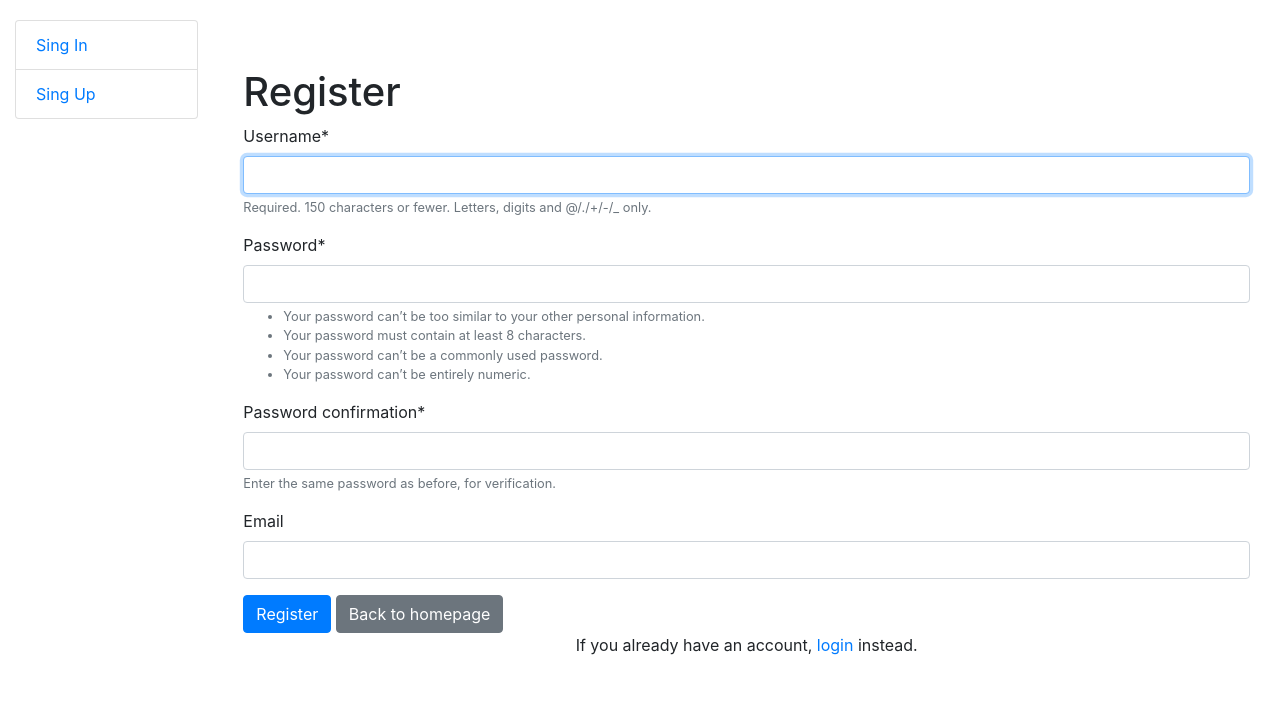
After one commit to fsocie7y/auto-parts-shop, a Django app: page /register/ in a window 1280 px wide. The commit adds this page. Shown: the top 720 px of the page. Run offline with Django 4.2, Linux system fonts and the light colour scheme; some libraries are stand-ins or nearby versions.

Commit message:
SignIn, SignUp, LogOut pages was added

```diff
--- a/auto_parts_shop/settings.py
+++ b/auto_parts_shop/settings.py
@@ -37,8 +37,8 @@ INSTALLED_APPS = [
     "django.contrib.sessions",
     "django.contrib.messages",
     "django.contrib.staticfiles",
+    "crispy_forms",
     "shop",
-    "crispy_forms",
 ]
 
 MIDDLEWARE = [
@@ -52,6 +52,8 @@ MIDDLEWARE = [
 ]
 
 ROOT_URLCONF = "auto_parts_shop.urls"
+
+LOGIN_REDIRECT_URL = "home/"
 
 TEMPLATES = [
     {
@@ -68,6 +70,8 @@ TEMPLATES = [
         },
     },
 ]
+
+CRISPY_TEMPLATE_PACK = "bootstrap4"
 
 WSGI_APPLICATION = "auto_parts_shop.wsgi.application"
 
--- a/auto_parts_shop/urls.py
+++ b/auto_parts_shop/urls.py
@@ -18,8 +18,8 @@ from django.conf.urls.static import static
 from django.contrib import admin
 from django.urls import path, include
 
+
 urlpatterns = [
     path("admin/", admin.site.urls),
     path("", include("shop.urls", namespace="shop")),
-    path("accounts/", include("django.contrib.auth.urls")),
 ] + static(settings.STATIC_URL, document_root=settings.STATIC_ROOT)
--- /dev/null
+++ b/shop/forms.py
@@ -0,0 +1,18 @@
+from django import forms
+from django.contrib.auth.forms import UserCreationForm
+from shop.models import Customer
+
+
+class NewUserForm(UserCreationForm):
+    email = forms.EmailField(required=False)
+
+    class Meta:
+        model = Customer
+        fields = ("username", "password1", "password2")
+
+    def save(self, commit=True):
+        user = super(NewUserForm, self).save(commit=False)
+        user.email = self.cleaned_data['email']
+        if commit:
+            user.save()
+        return user
--- a/shop/urls.py
+++ b/shop/urls.py
@@ -1,9 +1,20 @@
 from django.urls import path
+from django.contrib.auth.views import LoginView
+from shop.views import index, LogoutView, SignUpView
 
-from shop.views import index
 
 urlpatterns = [
     path("", index, name="index"),
+    path("login/home/", index, name="index"),
+    path(
+        "login/",
+        LoginView.as_view(
+           template_name='registration/login.html',
+           redirect_authenticated_user=True),
+        name='login'
+    ),
+    path("logout/", LogoutView.as_view(), name='logout'),
+    path("register/", SignUpView.as_view(), name="register"),
 ]
 
 app_name = "shop"
--- a/shop/views.py
+++ b/shop/views.py
@@ -1,7 +1,32 @@
+from django.contrib.auth import logout
+from django.contrib.messages.views import SuccessMessageMixin
 from django.shortcuts import render
+from django.urls import reverse_lazy
+from django.views import View
+from django.views.generic import CreateView
+
+from shop.forms import NewUserForm
 
 
 def index(request):
     """View function for the home page of the site."""
+    return render(request, "shop/index.html")
 
-    return render(request, "shop/index.html")
+
+class LogoutView(View):
+    def get(self, request):
+        logout(request)
+        return render(request, "registration/logged_out.html")
+
+
+class SignUpView(SuccessMessageMixin, CreateView):
+    template_name = "registration/register.html"
+    success_url = reverse_lazy('shop:login')
+    form_class = NewUserForm
+    success_message = "Your profile was created successfully"
+
+    def get_context_data(self, **kwargs):
+        context = super(SignUpView, self).get_context_data(**kwargs)
+        context["success_message"] = self.success_message
+
+        return context
--- a/templates/base.html
+++ b/templates/base.html
@@ -20,6 +20,7 @@
                 <div class="col-sm-2">
 
                     {% block sidebar %}
+                        {% include "includes/sidebar.html" %}
                     {% endblock %}
 
                 </div>
--- /dev/null
+++ b/templates/includes/sidebar.html
@@ -0,0 +1,9 @@
+<ul class="sidebar-nav list-group">
+  {% if user.is_authenticated %}
+    <li class="list-group-item">User: <a href="{{ user.get_absolute_url }}">{{ user.get_username }}</a></li>
+    <li class="list-group-item"><a href="{% url 'shop:logout'%}?next={{request.path}}">Logout</a></li>
+  {% else %}
+    <li class="list-group-item"><a href="{% url 'shop:login'%}?next={{request.path}}">Sing In</a></li>
+    <li class="list-group-item"><a href="{% url 'shop:register'%}?next={{request.path}}">Sing Up</a></li>
+  {% endif %}
+</ul>
--- /dev/null
+++ b/templates/registration/register.html
@@ -0,0 +1,18 @@
+{% extends "base.html" %}
+{% load crispy_forms_filters %}
+
+{% block content %}
+
+<!--Register-->
+<div class="container py-5">
+	<h1>Register</h1>
+	<form method="POST" novalidate>
+		{% csrf_token %}
+		{{ form|crispy }}
+		<button class="btn btn-primary" type="submit">Register</button>
+        <a class="btn btn-secondary" href="{% url 'shop:index' %}">Back to homepage</a>
+	</form>
+	<p class="text-center">If you already have an account, <a href="{% url 'shop:login' %}">login</a> instead.</p>
+</div>
+
+{% endblock %}
```
Also changed, not shown: templates/registration/logged_out.html (added, +8 -0 lines), templates/registration/login.html (added, +17 -0 lines).
